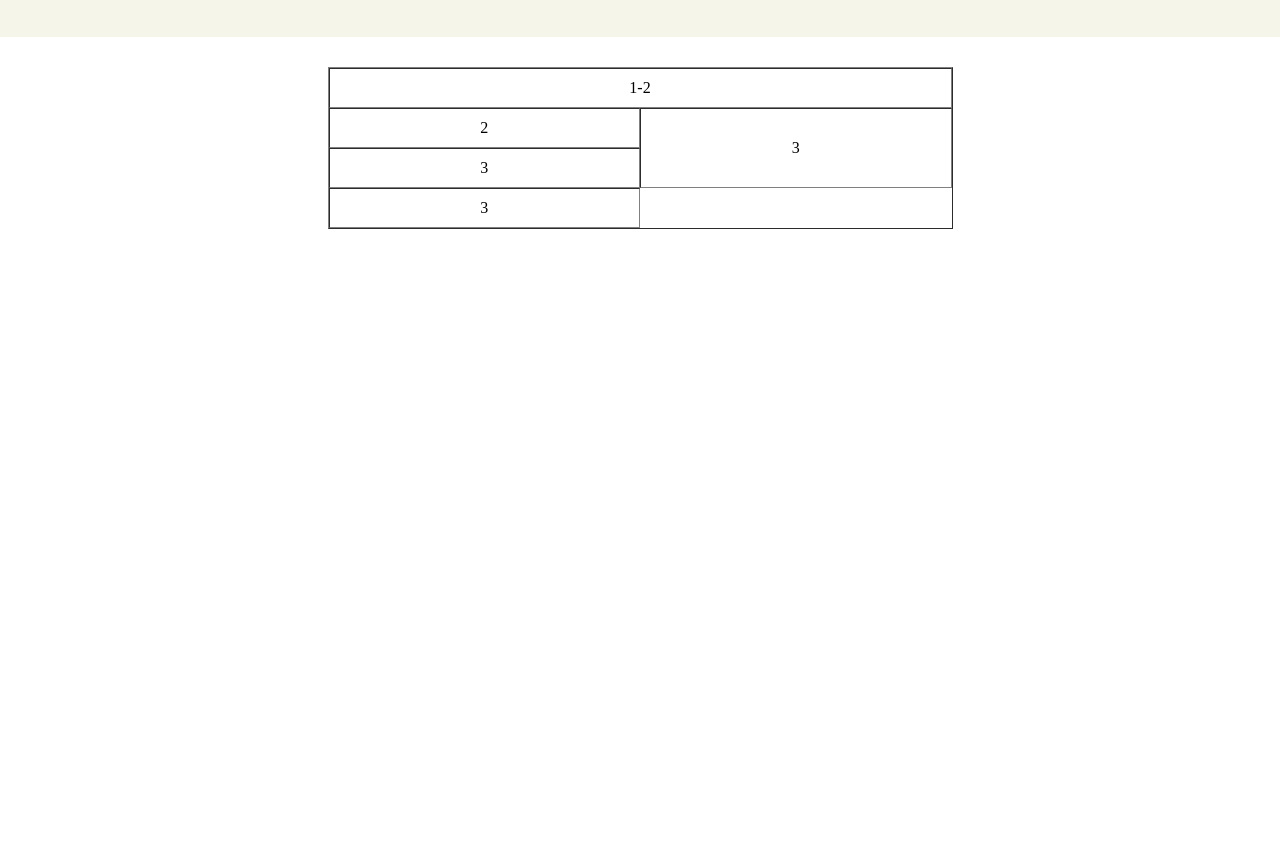
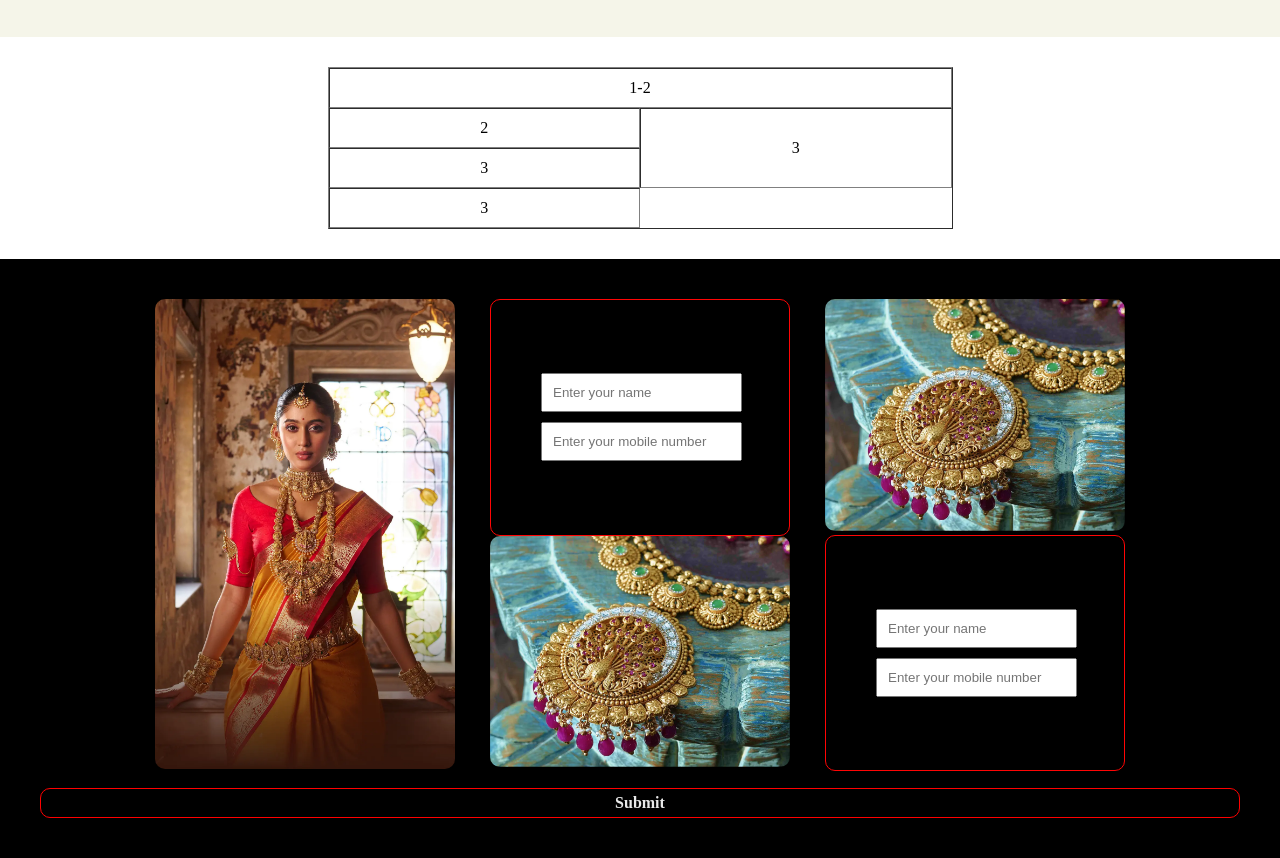
Before and after one commit to Sundar7845/html, a plain HTML site: page index.html in a window 1280 px wide. Shown: the part 2547-3405 px from the top of the page. Before the commit the page ends 2806 px from the top, so only its background shows below. Drawn offline with Linux system fonts and the light colour scheme.

Commit message:
simma task

```diff
--- a/index.html
+++ b/index.html
@@ -266,6 +266,67 @@
           </div>
         </div>
       </section>
+
+      <section class="image">
+        <div class="container">
+          <div class="row">
+            <div class="col">
+              <img src="./img/home-page-sec-1-grid-item-img2.webp" alt="" />
+            </div>
+            <div class="col">
+              <div class="row" style="height: 100%">
+                <div class="col">
+                  <div class="form-area">
+                    <form action="#">
+                      <div class="form-group">
+                        <input
+                          type="text"
+                          placeholder="Enter your name"
+                          class="name"
+                        />
+                        <input
+                          type="number"
+                          placeholder="Enter your mobile number"
+                          class="name"
+                        />
+                      </div>
+                    </form>
+                    <img
+                      src="./img/home-page-sec-1-grid-item-img3.webp"
+                      alt=""
+                    />
+                  </div>
+                </div>
+                <div class="col">
+                  <div class="form-area">
+                    <img
+                      src="./img/home-page-sec-1-grid-item-img3.webp"
+                      alt=""
+                    />
+                    <form action="#">
+                      <div class="form-group">
+                        <input
+                          type="text"
+                          placeholder="Enter your name"
+                          class="name"
+                        />
+                        <input
+                          type="number"
+                          placeholder="Enter your mobile number"
+                          class="name"
+                        />
+                      </div>
+                    </form>
+                  </div>
+                </div>
+              </div>
+            </div>
+          </div>
+        </div>
+        <div class="img-button">
+          <a href="">Submit</a>
+        </div>
+      </section>
     </main>
   </body>
 </html>
--- a/style.css
+++ b/style.css
@@ -224,13 +224,75 @@ body {
   box-shadow: 0 0 10px 5px #000000;
 }
 
-.table table{
-    width: 50%;
-    margin-left: auto;
-    margin-right: auto;
-    margin: 30px auto 30px auto;
+.table table {
+  width: 50%;
+  margin-left: auto;
+  margin-right: auto;
+  margin: 30px auto 30px auto;
 }
 
-.table td{
-    text-align: center;
+.table td {
+  text-align: center;
 }
+
+.image {
+  padding: 40px;
+  background-color: #000;
+}
+
+.image .row {
+  display: flex;
+  gap: 35px;
+  justify-content: center;
+}
+
+.image .row img {
+  width: 300px;
+  height: auto;
+  object-fit: cover;
+  border-radius: 10px;
+}
+
+.form-area input {
+  display: block;
+  padding: 10px;
+  margin-bottom: 10px;
+}
+
+.form-area > * {
+  height: 50%;
+}
+
+.form-area {
+  height: 100%;
+}
+
+.form-area form {
+  border: 1px solid #ff0505;
+  border-radius: 10px;
+}
+
+.form-group {
+  margin: 73px auto 73px 50px;
+}
+
+.img-button {
+  border: 1px solid #ff0000;
+  width: 100%;
+  padding: 5px 10px 5px 10px;
+  margin-top: 15px;
+  border-radius: 10px;
+}
+
+.img-button a {
+  text-decoration: none;
+  color: #e9e9e9;
+  font-weight: bold;
+  display: block;
+  text-align: center;
+}
+
+.img-button:hover {
+  border: 1px solid #e9e9e9;
+  color: red;
+}
```
